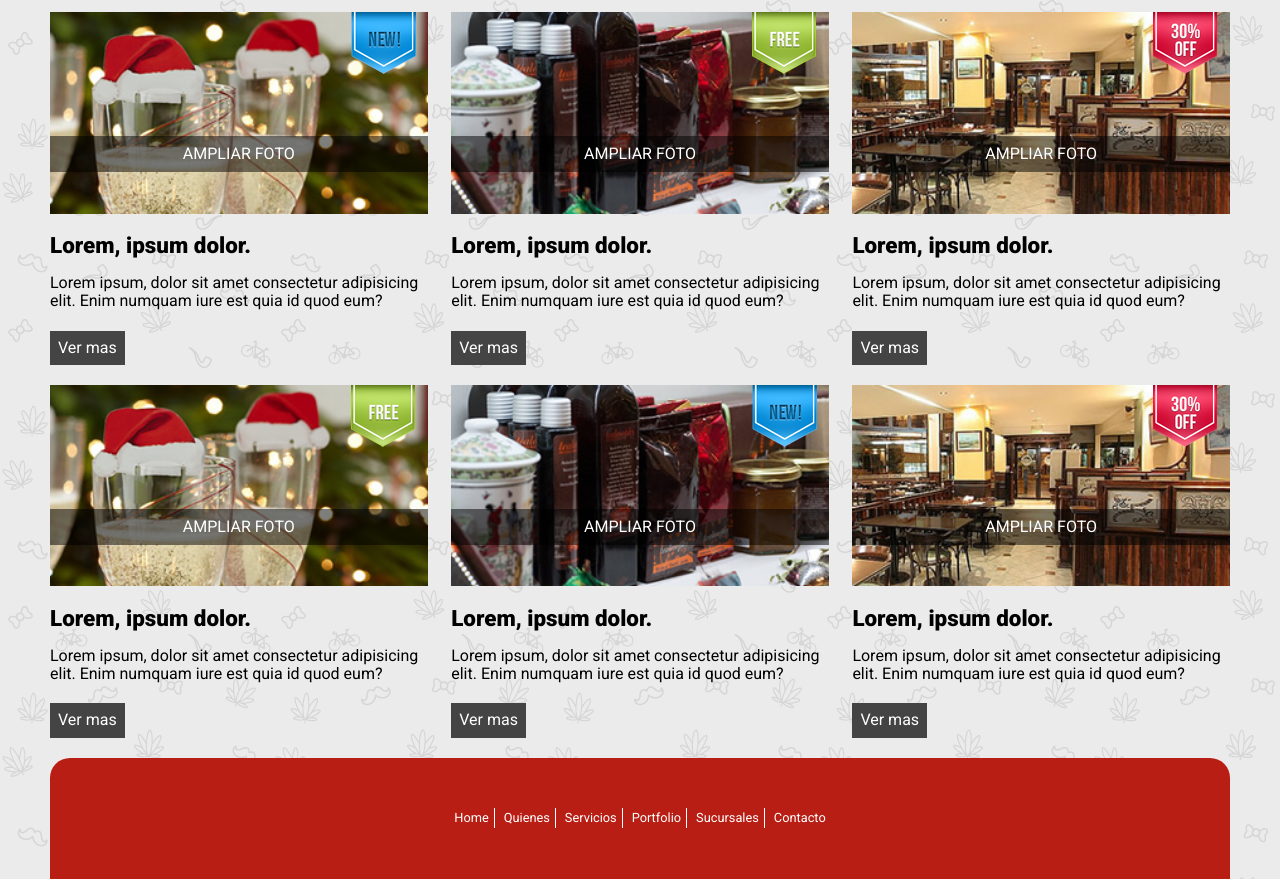
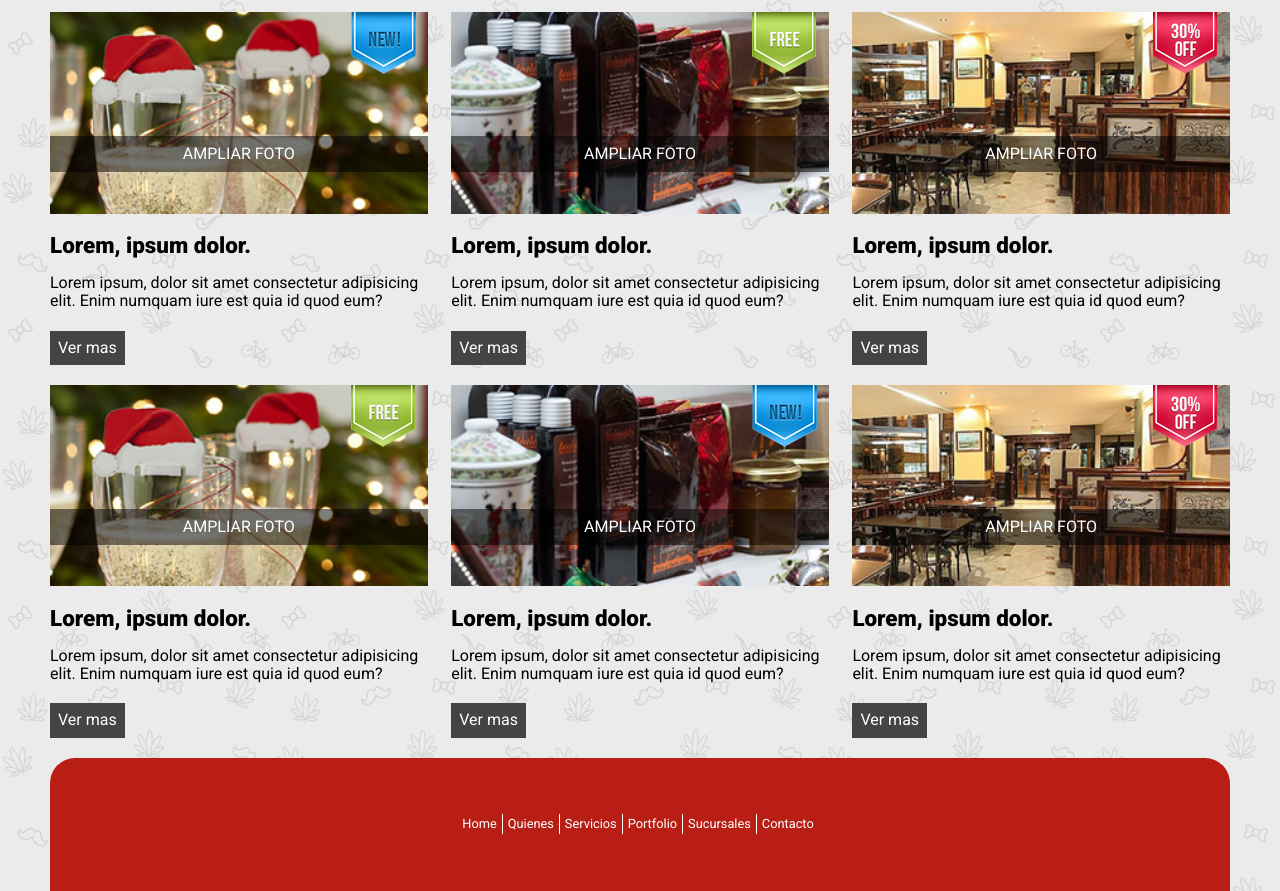
Before and after one commit to lucas21Arroyo/kitchering, a website: page views/home.html in a window 1280 px wide. Shown: the part 708-1599 px from the top of the page. Drawn offline with Linux system fonts and the light colour scheme.

Commit message:
fix:footer margin left

```diff
--- a/public/css/home.css
+++ b/public/css/home.css
@@ -180,16 +180,17 @@
     /* FOOTER */
     .home--footer--nav--menu {
         background-color: var(--colorRojo);
-        border-radius: 20px 20px 0 0;
+        border-radius: 25px 25px 0 0;
         text-align: center;
-        padding-top: 50px;
-        padding-bottom: 50px;
+        padding-top: 56px;
+        padding-bottom: 56px;
       }
       .home--footer--nav--menu ul li {
         padding: 3px 5px;
         display: inline-block;
         border-right: 1px solid white;
         font-size: 0.8rem;
+        margin-left:-4px;
       }
       .home--footer--nav--menu ul li:last-child {
         border-right: none;
```
